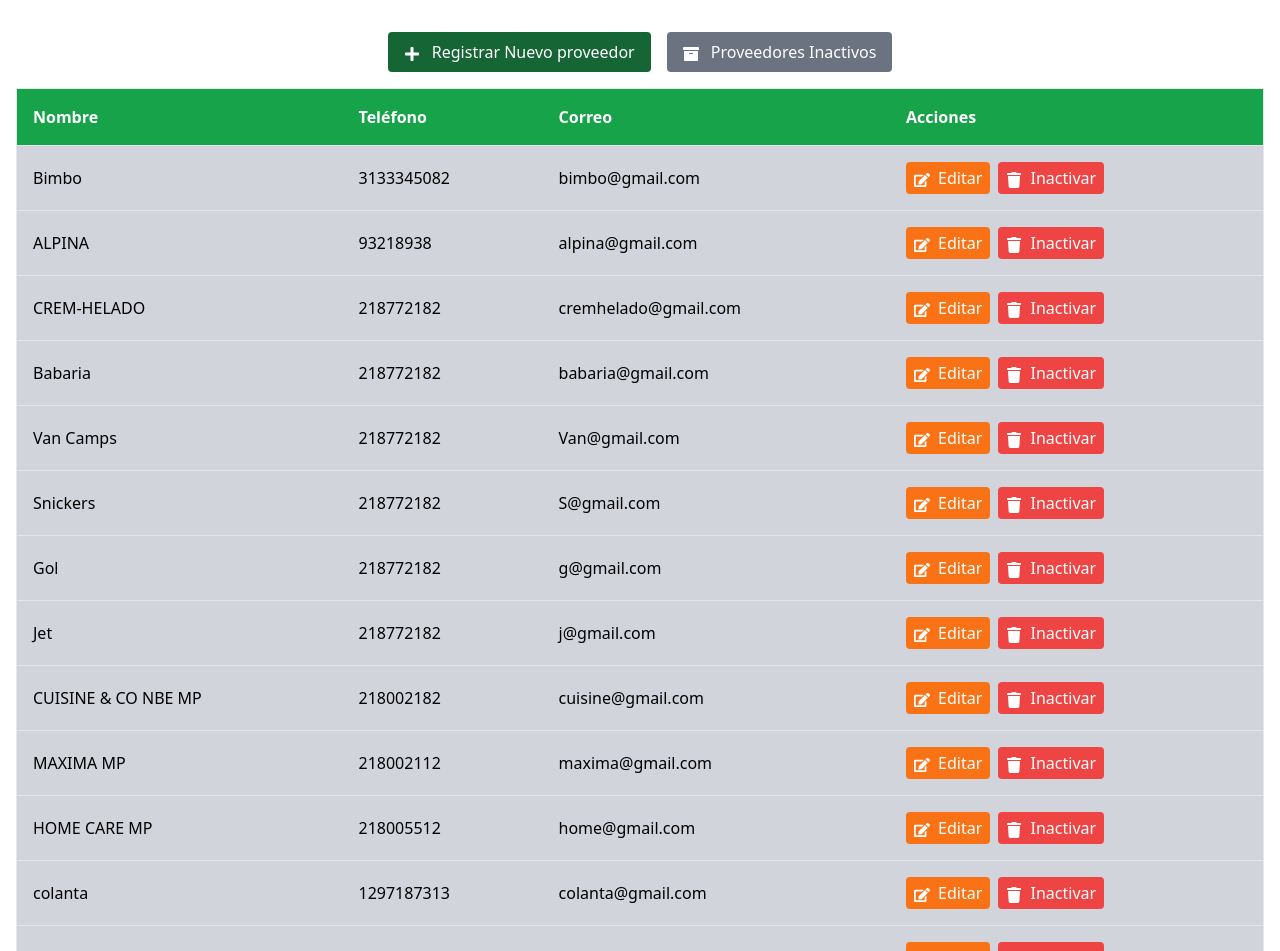
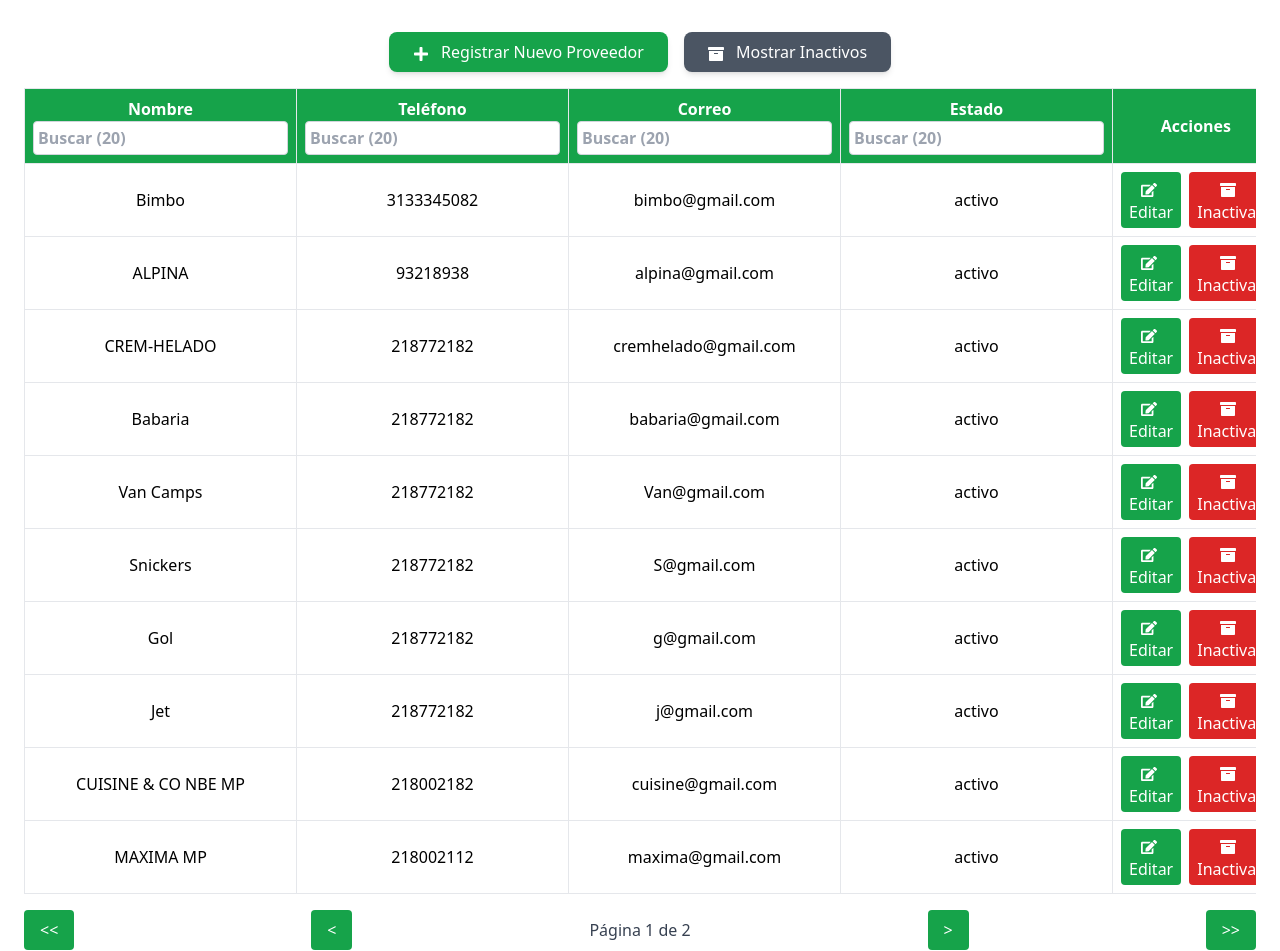
Before and after one commit to David435412/proyecto_cigarreria, a React (Create React App) app: page /gestion-proveedores in a window 1280 px wide. Shown: the part 221-1172 px from the top of the page. Built offline with nearby package versions, Linux system fonts and the light colour scheme; data requests are answered from the project's data file.

Commit message:
Se añadieron filtros en tablas y paginacion

```diff
--- a/package.json
+++ b/package.json
@@ -15,6 +15,7 @@
     "react-icons": "^5.3.0",
     "react-router-dom": "^6.26.1",
     "react-scripts": "5.0.1",
+    "react-table": "^7.8.0",
     "sweetalert2": "^11.13.3",
     "web-vitals": "^2.1.4"
   },
--- a/src/components/administrador/proveedores/GestionProveedores.js
+++ b/src/components/administrador/proveedores/GestionProveedores.js
@@ -1,37 +1,127 @@
-import React, { useState, useEffect } from 'react';
+import React, { useState, useEffect, useCallback } from 'react';
 import axios from 'axios';
+import { useTable, useFilters, usePagination } from 'react-table';
 import { useNavigate } from 'react-router-dom';
-import { FaPlus, FaEdit, FaTrash, FaArchive } from 'react-icons/fa';
 import Swal from 'sweetalert2';
+import { FaPlus, FaEdit, FaArchive, FaUndo } from 'react-icons/fa';
 
 const GestionProveedores = () => {
     const [proveedores, setProveedores] = useState([]);
+    const [filteredProveedores, setFilteredProveedores] = useState([]);
+    const [filterInput, setFilterInput] = useState('');
+    const [mostrarInactivos, setMostrarInactivos] = useState(false);
     const [error, setError] = useState('');
-    const [alertMessage, setAlertMessage] = useState('');
-    const [mostrarInactivos, setMostrarInactivos] = useState(false);
-
     const navigate = useNavigate();
 
-    // Obtener los proveedores desde la API
-    const fetchProveedores = async () => {
+    const fetchProveedores = useCallback(async () => {
         try {
             const response = await axios.get('http://localhost:5000/proveedores');
-            const proveedoresFiltrados = response.data.filter(proveedor =>
-                mostrarInactivos ? true : proveedor.estado === 'activo'
-            );
-            setProveedores(proveedoresFiltrados);
+            setProveedores(response.data);
         } catch (error) {
             console.error('Error al obtener los proveedores', error);
             setError('No se pudieron cargar los proveedores.');
         }
-    };
+    }, []);
 
     useEffect(() => {
         fetchProveedores();
-    }, [mostrarInactivos]);
+    }, [fetchProveedores]);
 
-    // Maneja el cambio de estado a inactivo utilizando SweetAlert
-    const handleEliminar = (proveedor) => {
+    useEffect(() => {
+        const filtered = proveedores.filter(proveedor =>
+            (mostrarInactivos ? proveedor.estado === 'inactivo' : proveedor.estado === 'activo') &&
+            (proveedor.nombre.toLowerCase().includes(filterInput.toLowerCase()) ||
+            proveedor.telefono.toLowerCase().includes(filterInput.toLowerCase()) ||
+            proveedor.correo.toLowerCase().includes(filterInput.toLowerCase()))
+        );
+        setFilteredProveedores(filtered);
+    }, [filterInput, proveedores, mostrarInactivos]);
+
+    const handleFilterChange = e => {
+        setFilterInput(e.target.value || '');
+    };
+
+    const columns = React.useMemo(
+        () => [
+            {
+                Header: 'Nombre',
+                accessor: 'nombre',
+                Filter: ColumnFilter,
+            },
+            {
+                Header: 'Teléfono',
+                accessor: 'telefono',
+                Filter: ColumnFilter,
+            },
+            {
+                Header: 'Correo',
+                accessor: 'correo',
+                Filter: ColumnFilter,
+            },
+            {
+                Header: 'Estado',
+                accessor: 'estado',
+                Filter: ColumnFilter,
+            },
+            {
+                Header: 'Acciones',
+                Cell: ({ row }) => (
+                    <div className="flex space-x-2 justify-center">
+                        {!mostrarInactivos && (
+                            <button
+                                onClick={() => navigate(`/editar-proveedor/${row.original.id}`)}
+                                className="bg-green-600 text-white py-1 px-2 rounded hover:bg-green-700"
+                            >
+                                <FaEdit className="inline-block mr-1" /> Editar
+                            </button>
+                        )}
+                        {mostrarInactivos ? (
+                            <button
+                                onClick={() => handleActivar(row.original)}
+                                className="bg-blue-600 text-white py-1 px-2 rounded hover:bg-blue-700"
+                            >
+                                <FaUndo className="inline-block mr-1" /> Activar
+                            </button>
+                        ) : (
+                            <button
+                                onClick={() => handleInactivar(row.original)}
+                                className="bg-red-600 text-white py-1 px-2 rounded hover:bg-red-700"
+                            >
+                                <FaArchive className="inline-block mr-1" /> Inactivar
+                            </button>
+                        )}
+                    </div>
+                )
+            }
+        ],
+        [navigate, mostrarInactivos]
+    );
+
+    const {
+        getTableProps,
+        getTableBodyProps,
+        headerGroups,
+        page,
+        prepareRow,
+        state: { pageIndex },
+        gotoPage,
+        canPreviousPage,
+        previousPage,
+        canNextPage,
+        nextPage,
+        pageOptions,
+        setFilter,
+    } = useTable(
+        {
+            columns,
+            data: filteredProveedores,
+            initialState: { pageIndex: 0, pageSize: 10 },
+        },
+        useFilters,
+        usePagination
+    );
+
+    const handleInactivar = async (proveedor) => {
         Swal.fire({
             title: 'Confirmar Inactivación',
             text: `¿Estás seguro de que quieres inactivar el proveedor "${proveedor.nombre}"?`,
@@ -44,9 +134,11 @@
         }).then(async (result) => {
             if (result.isConfirmed) {
                 try {
-                    await axios.put(`http://localhost:5000/proveedores/${proveedor.id}`, { ...proveedor, estado: 'inactivo' });
+                    await axios.patch(`http://localhost:5000/proveedores/${proveedor.id}`, {
+                        estado: 'inactivo'
+                    });
                     fetchProveedores();
-                    setAlertMessage('Proveedor inactivado exitosamente.');
+                    Swal.fire('Inactivado', 'El proveedor ha sido inactivado.', 'success');
                 } catch (error) {
                     console.error('Error al inactivar el proveedor', error);
                     setError('No se pudo inactivar el proveedor.');
@@ -55,81 +147,137 @@
         });
     };
 
+    const handleActivar = async (proveedor) => {
+        Swal.fire({
+            title: 'Confirmar Activación',
+            text: `¿Estás seguro de que quieres activar el proveedor "${proveedor.nombre}"?`,
+            icon: 'warning',
+            showCancelButton: true,
+            confirmButtonColor: '#3085d6',
+            cancelButtonColor: '#d33',
+            confirmButtonText: 'Activar',
+            cancelButtonText: 'Cancelar'
+        }).then(async (result) => {
+            if (result.isConfirmed) {
+                try {
+                    await axios.patch(`http://localhost:5000/proveedores/${proveedor.id}`, {
+                        estado: 'activo'
+                    });
+                    fetchProveedores();
+                    Swal.fire('Activado', 'El proveedor ha sido activado.', 'success');
+                } catch (error) {
+                    console.error('Error al activar el proveedor', error);
+                    setError('No se pudo activar el proveedor.');
+                }
+            }
+        });
+    };
+
     return (
-        <div className="container mx-auto px-4 py-8">
-            <h1 className="text-3xl font-bold mb-4 text-center">Gestión de Proveedores</h1>
-            <p className="mb-8 text-center">
-                En esta sección podrás gestionar a los proveedores del sistema. Puedes registrar nuevos proveedores,
-                visualizar los proveedores que ya has registrado y desactivarlos según sea necesario.
+        <div className="container mx-auto px-6 py-8">
+            <h1 className="text-3xl font-bold mb-4 text-center text-green-800">Gestión de Proveedores</h1>
+            <p className="mb-8 text-center text-gray-600">
+                En esta sección podrás gestionar los proveedores del sistema. Puedes registrar nuevos proveedores,
+                visualizar los proveedores que ya has registrado y eliminarlos según sea necesario.
             </p>
 
-            {error && <p className="text-red-500 mb-4">{error}</p>}
-            {alertMessage && (
-                <div className="mb-4 p-4 bg-green-100 text-green-800 border border-green-300 rounded text-center">
-                    {alertMessage}
-                </div>
-            )}
+            {error && <p className="text-red-600 mb-4 text-center">{error}</p>}
 
-            <div className="mb-4 flex space-x-4 place-content-center">
+            <div className="mb-4 flex justify-center space-x-4">
                 <button
                     onClick={() => navigate('/registro-proveedor')}
-                    className="bg-green-800 text-white px-4 py-2 rounded hover:bg-green-900"
+                    className="bg-green-600 text-white px-6 py-2 rounded-lg shadow-md hover:bg-green-700"
                 >
-                    <FaPlus className="inline-block mr-2" /> Registrar Nuevo proveedor
+                    <FaPlus className="inline-block mr-2" /> Registrar Nuevo Proveedor
                 </button>
                 <button
-                    onClick={() => navigate('/proveedores-inactivos')}
-                    className="bg-gray-500 text-white px-4 py-2 rounded hover:bg-gray-600"
+                    onClick={() => setMostrarInactivos(!mostrarInactivos)}
+                    className="bg-gray-600 text-white px-6 py-2 rounded-lg shadow-md hover:bg-gray-700"
                 >
-                    <FaArchive className="inline-block mr-2" /> Proveedores Inactivos
+                    <FaArchive className="inline-block mr-2" /> {mostrarInactivos ? 'Mostrar Activos' : 'Mostrar Inactivos'}
                 </button>
             </div>
 
             <div className="overflow-x-auto">
-                <table className="min-w-full bg-gray-300 border border-gray-200 rounded-lg shadow-md">
-                    <thead className="bg-green-600 border-b border-gray-200">
-                        <tr className="text-white">
-                            <th className="p-4 text-left">Nombre</th>
-                            <th className="p-4 text-left">Teléfono</th>
-                            <th className="p-4 text-left">Correo</th>
-                            <th className="p-4 text-left">Acciones</th>
-                        </tr>
+                <table {...getTableProps()} className="w-full border-collapse border border-gray-300 mx-auto">
+                    <thead>
+                        {headerGroups.map(headerGroup => (
+                            <tr {...headerGroup.getHeaderGroupProps()} className="bg-green-600">
+                                {headerGroup.headers.map(column => (
+                                    <th {...column.getHeaderProps()} className="border p-2 text-white text-center">
+                                        {column.render('Header')}
+                                        {column.canFilter ? column.render('Filter') : null}
+                                    </th>
+                                ))}
+                            </tr>
+                        ))}
                     </thead>
-                    <tbody>
-                        {proveedores.length > 0 ? (
-                            proveedores.map((proveedor) => (
-                                <tr key={proveedor.id} className="border-b border-gray-200">
-                                    <td className="p-4">{proveedor.nombre}</td>
-                                    <td className="p-4">{proveedor.telefono}</td>
-                                    <td className="p-4">{proveedor.correo}</td>
-                                    <td className="p-4 flex gap-2">
-                                        <button
-                                            onClick={() => navigate(`/editar-proveedor/${proveedor.id}`)}
-                                            className="bg-orange-500 text-white py-1 px-2 rounded hover:bg-orange-600"
-                                        >
-                                            <FaEdit className="inline-block mr-1" /> Editar
-                                        </button>
-                                        <button
-                                            onClick={() => handleEliminar(proveedor)}
-                                            className="bg-red-500 text-white py-1 px-2 rounded hover:bg-red-600"
-                                        >
-                                            <FaTrash className="inline-block mr-1" /> Inactivar
-                                        </button>
-                                    </td>
+                    <tbody {...getTableBodyProps()}>
+                        {page.map(row => {
+                            prepareRow(row);
+                            return (
+                                <tr {...row.getRowProps()} className="bg-white hover:bg-gray-100">
+                                    {row.cells.map(cell => (
+                                        <td {...cell.getCellProps()} className="border p-2 text-black text-center">
+                                            {cell.render('Cell')}
+                                        </td>
+                                    ))}
                                 </tr>
-                            ))
-                        ) : (
-                            <tr>
-                                <td colSpan="4" className="p-4 text-center text-gray-500">
-                                    No hay proveedores {mostrarInactivos ? 'inactivos' : 'activos'} registrados en el sistema.
-                                </td>
-                            </tr>
-                        )}
+                            );
+                        })}
                     </tbody>
                 </table>
+            </div>
+
+            <div className="mt-4 flex justify-between items-center">
+                <button
+                    onClick={() => gotoPage(0)}
+                    disabled={!canPreviousPage}
+                    className="bg-green-600 text-white px-4 py-2 rounded hover:bg-green-700"
+                >
+                    {'<<'}
+                </button>
+                <button
+                    onClick={() => previousPage()}
+                    disabled={!canPreviousPage}
+                    className="bg-green-600 text-white px-4 py-2 rounded hover:bg-green-700"
+                >
+                    {'<'}
+                </button>
+                <span className="text-gray-700">
+                    Página {pageIndex + 1} de {pageOptions.length}
+                </span>
+                <button
+                    onClick={() => nextPage()}
+                    disabled={!canNextPage}
+                    className="bg-green-600 text-white px-4 py-2 rounded hover:bg-green-700"
+                >
+                    {'>'}
+                </button>
+                <button
+                    onClick={() => gotoPage(pageOptions.length - 1)}
+                    disabled={!canNextPage}
+                    className="bg-green-600 text-white px-4 py-2 rounded hover:bg-green-700"
+                >
+                    {'>>'}
+                </button>
             </div>
         </div>
     );
 };
 
+const ColumnFilter = ({ column: { filterValue, preFilteredRows, setFilter } }) => {
+    const count = preFilteredRows.length;
+
+    return (
+        <input
+            type="text"
+            value={filterValue || ''}
+            onChange={e => setFilter(e.target.value || undefined)}
+            placeholder={`Buscar (${count})`}
+            className="border border-gray-300 p-1 rounded text-black"
+        />
+    );
+};
+
 export default GestionProveedores;
```
Also changed, not shown: 1 other file (tests, documents, lock files or other folders).
